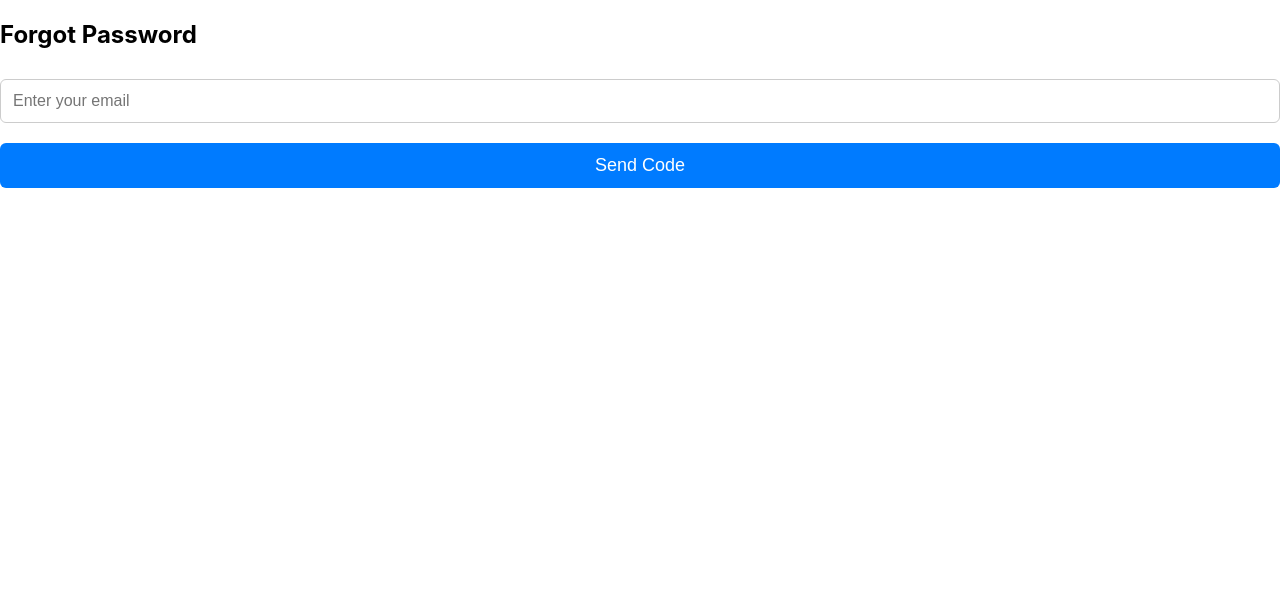
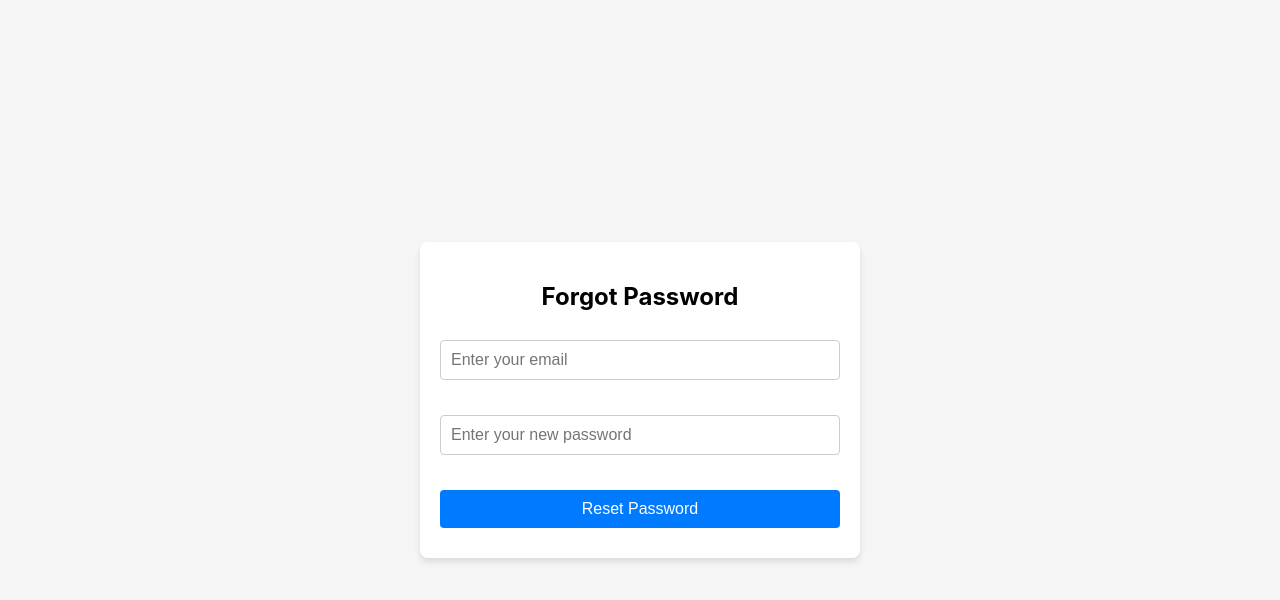
Before and after one commit to Brojopriya/Servizo, a React (Create React App) app in the folder frontend/: page /forgot-password in a window 1280 px wide. Shown: the top 600 px of the page. Built offline with nearby package versions, Linux system fonts and the light colour scheme.

Commit message:
update forget password

```diff
--- a/frontend/src/components/ForgotPassword.js
+++ b/frontend/src/components/ForgotPassword.js
@@ -1,49 +1,122 @@
 import React, { useState } from 'react';
+import { useNavigate } from 'react-router-dom';
 import axios from 'axios';
 
 const ForgotPassword = () => {
   const [email, setEmail] = useState('');
+  const [newPassword, setNewPassword] = useState('');
   const [message, setMessage] = useState('');
   const [error, setError] = useState('');
+  const navigate = useNavigate();
 
-  const handleSubmitEmail = async (e) => {
+  const handleSubmit = async (e) => {
     e.preventDefault();
 
-    if (!email) {
-      setError('Please enter your email.');
+    if (!email || !newPassword) {
+      setError('Please fill out all fields.');
       return;
     }
 
     try {
-      const response = await axios.post('http://localhost:8000/forgot-password', { email });
+      const response = await axios.post('http://localhost:8000/reset-password', { email, password: newPassword });
 
       if (response.data.success) {
-        setMessage('A code has been sent to your email.');
+        setMessage('Password has been reset successfully. You can now log in.');
+        setEmail('');
+        setNewPassword('');
+        setError('');
+
+        // Redirect to login page after 5 seconds
+        setTimeout(() => {
+          navigate('/login'); // Replace '/login' with your login page route
+        }, 5000);
       } else {
-        setError(response.data.message || 'Error sending code.');
+        setError(response.data.message || 'Error resetting password.');
       }
     } catch (err) {
-      setError('An error occurred.');
+      setError('The provided email is not registered yet.');
     }
   };
 
   return (
-    <div>
+    <div style={styles.container}>
+      <div style={styles.formWrapper}>
         <h2>Forgot Password</h2>
-      <form onSubmit={handleSubmitEmail}>
+        <form onSubmit={handleSubmit} style={styles.form}>
+          <div style={styles.inputGroup}>
             <input
               type="email"
               placeholder="Enter your email"
               value={email}
               onChange={(e) => setEmail(e.target.value)}
               required
+              style={styles.input}
             />
-        <button type="submit">Send Code</button>
+          </div>
+          <div style={styles.inputGroup}>
+            <input
+              type="password"
+              placeholder="Enter your new password"
+              value={newPassword}
+              onChange={(e) => setNewPassword(e.target.value)}
+              required
+              style={styles.input}
+            />
+          </div>
+          <button type="submit" style={styles.button}>Reset Password</button>
         </form>
-      {message && <p>{message}</p>}
-      {error && <p style={{ color: 'red' }}>{error}</p>}
+        {message && <p style={{ ...styles.message, color: 'green' }}>{message}</p>}
+        {error && <p style={{ ...styles.message, color: 'red' }}>{error}</p>}
+      </div>
     </div>
   );
 };
 
+const styles = {
+  container: {
+    display: 'flex',
+    justifyContent: 'center',
+    alignItems: 'center',
+    minHeight: '100vh',
+    backgroundColor: '#f5f5f5',
+  },
+  formWrapper: {
+    padding: '20px',
+    backgroundColor: '#fff',
+    boxShadow: '0 4px 6px rgba(0, 0, 0, 0.1)',
+    borderRadius: '8px',
+    textAlign: 'center',
+    width: '100%',
+    maxWidth: '400px',
+  },
+  form: {
+    display: 'flex',
+    flexDirection: 'column',
+    gap: '15px',
+  },
+  inputGroup: {
+    display: 'flex',
+    flexDirection: 'column',
+  },
+  input: {
+    padding: '10px',
+    fontSize: '16px',
+    borderRadius: '4px',
+    border: '1px solid #ccc',
+  },
+  button: {
+    padding: '10px',
+    fontSize: '16px',
+    color: '#fff',
+    backgroundColor: '#007bff',
+    border: 'none',
+    borderRadius: '4px',
+    cursor: 'pointer',
+  },
+  message: {
+    marginTop: '10px',
+    fontSize: '14px',
+  },
+};
+
 export default ForgotPassword;
```
Also changed, not shown: 1 other file (tests, documents, lock files or other folders). Lines whose indentation alone changed are shown as unchanged.
